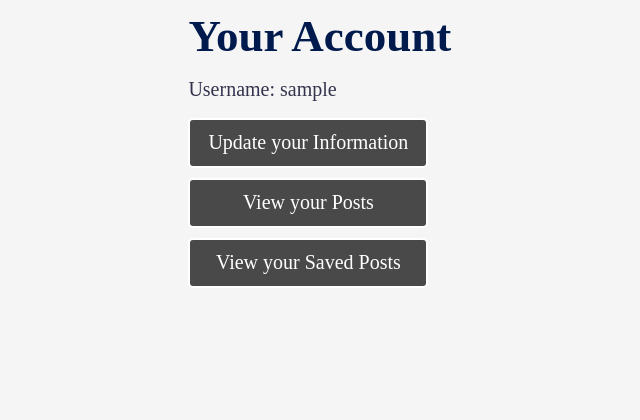
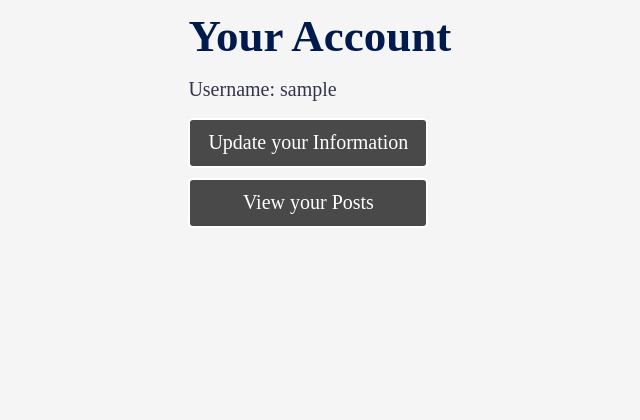
Before and after one commit to jorgerivero3/project-0, a Flask app: page /account in a window 1280 px wide. Shown: the part 453-873 px from the top of the page, without its empty margins (50-690 px from the left). Run offline with Flask 2, Linux system fonts and the light colour scheme; the visitor is signed in with stand-in values (Sample User, id 1); data comes from the database, SQL or seed files in the repository; some web fonts are replaced.

Commit message:
Deleted the bookmarking posts stuff

```diff
--- a/Application/templates/account.html
+++ b/Application/templates/account.html
@@ -17,11 +17,6 @@
         <div class='buttonList'>
             <form method ="get" action = "/user/{{ current_user.username }}"><button class ='button'>View your Posts</button></form>
         </div>
-        <div class='buttonList'>
-            <form method ="get" action = "/saved_posts"><button class ='button'>View your Saved Posts</button></form>
-        </div>
-
-
 
       </div>
   </div>
--- a/Application/templates/saved_posts.html
+++ /dev/null
@@ -1 +0,0 @@
-<!-- the user's saved/bookmarked posts -->
```
